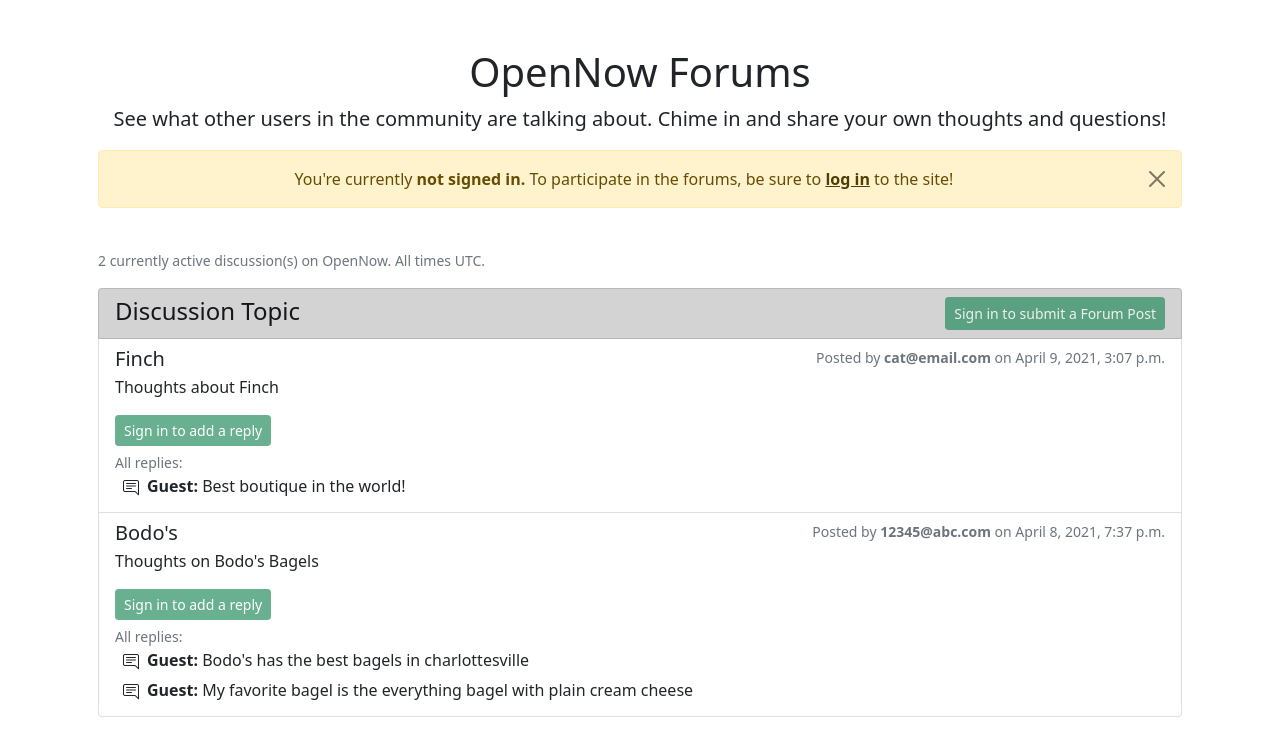
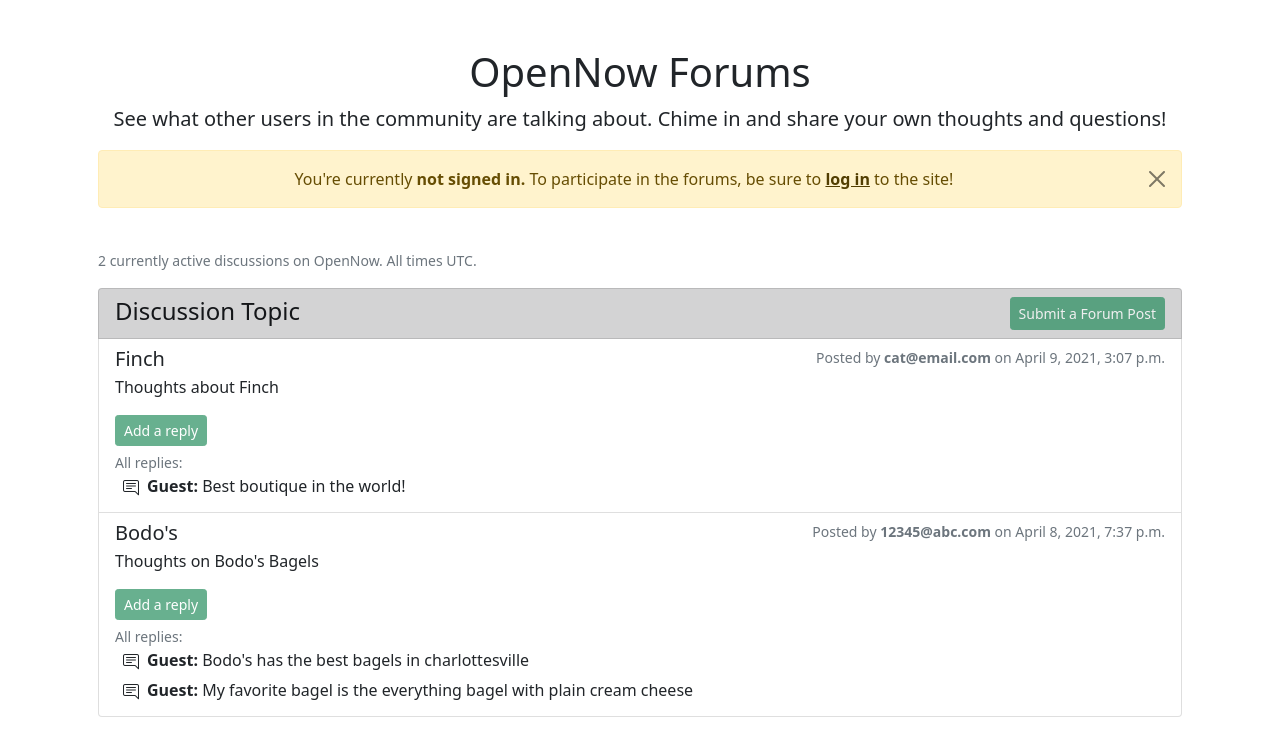
Before and after one commit to AndrewNguyen1/open-now, a Django app: page /open_now/forums/ in a window 1280 px wide. Shown: the part 56-809 px from the top of the page. Run offline with Django 3.2, Linux system fonts and the light colour scheme; data comes from the database, SQL or seed files in the repository; some libraries are stand-ins or nearby versions.

Commit message:
added p-lead text, pluralisation to business_list.html and forums.html

```diff
--- a/open_now/templates/open_now/business_list.html
+++ b/open_now/templates/open_now/business_list.html
@@ -7,6 +7,7 @@ Discover Businesses
 {% endblock top-header %}
 
 {% block p-lead %}
+{{business_list|length}} business{{business_list|pluralize:"es"}} listed on OpenNow.
 {% endblock p-lead %}
 
 {% block body %}
--- a/open_now/templates/open_now/forums.html
+++ b/open_now/templates/open_now/forums.html
@@ -28,7 +28,7 @@ See what other users in the community are talking about. Chime in and <strong>sh
 
 {% endblock upper-body %}
 {% block body %}
-<small class="text-muted">{{count}} currently active discussion(s) on OpenNow. All times UTC.</small>
+<small class="text-muted">{{count}} currently active discussion{{count|pluralize}} on OpenNow. All times UTC.</small>
 <div class="list-group">
     <li class="list-group-item list-group-item-dark flex-column align-items-start">
         <div class="d-flex w-100 justify-content-between">
@@ -41,7 +41,7 @@ See what other users in the community are talking about. Chime in and <strong>sh
                     <button class="btn btn-success btn-sm">Submit a Forum Post</button>
                 </form>
             {% else %}
-                <button type="button" class="btn btn-success btn-sm" disabled>Sign in to submit a Forum Post</button>
+                <button type="button" class="btn btn-success btn-sm" disabled>Submit a Forum Post</button>
             {% endif %}
         </div>
     </li>
@@ -59,7 +59,7 @@ See what other users in the community are talking about. Chime in and <strong>sh
         </form>
         {% else %}
         <div class="mt-3 mb-1">
-            <button class="btn btn-success btn-sm stretched-link" disabled>Sign in to add a reply</button>
+            <button class="btn btn-success btn-sm stretched-link" disabled>Add a reply</button>
 
         </div>
         {% endif %}
```
